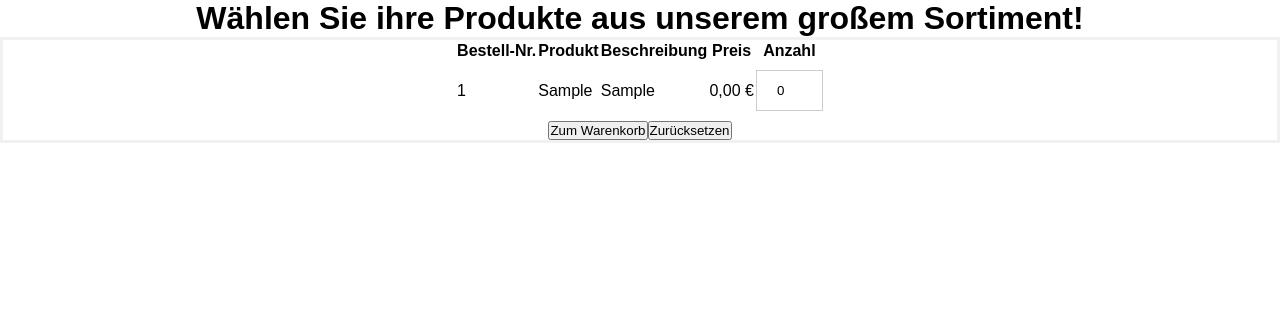
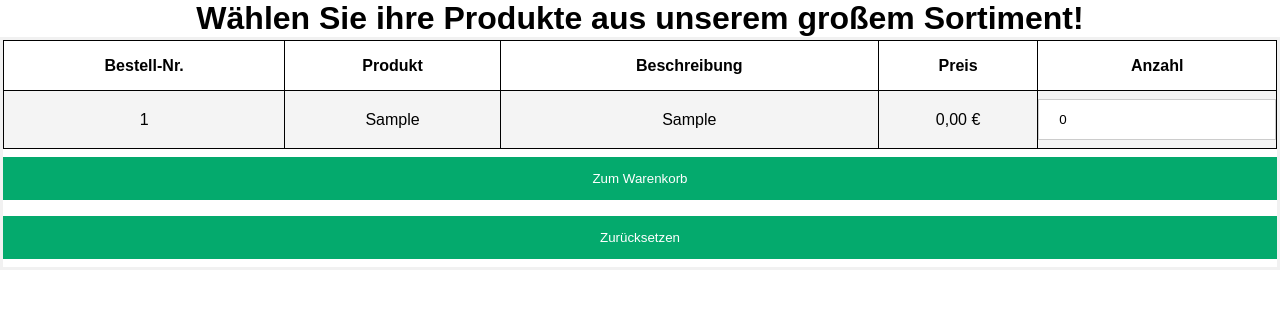
Before and after one commit to Valvyy/SAE-Projekt, a PHP site: page /pages/katalog.php in a window 1280 px wide. Shown: the part 77-386 px from the top of the page. Run offline with PHP 8.4, Linux system fonts and the light colour scheme; the visitor is signed in with stand-in values (Sample User, id 1); tables that the repository leaves empty or names only in its code hold one stand-in row (values such as "Sample post").

Commit message:
Redesign index.html & katalog.php

```diff
--- a/index.html
+++ b/index.html
@@ -25,9 +25,8 @@
     </nav>
 
     <div class="imgbox">
-        <p><b> Herzlich Willkommen </b></p>
-
         <img src="pictures/company2.jpeg" alt="Company2" class="center-fit">
+        <div class="hometext"><b >Herzlich Willkommen</b></div>
     </div>
 
 
--- a/pages/katalog.php
+++ b/pages/katalog.php
@@ -24,7 +24,7 @@
         {
             //DB-Verbindung
             $connection = mysqli_connect("localhost", "root");
-            mysqli_select_db($connection, "sae-projekt");
+            mysqli_select_db($connection, "i40_basis");
             //Definieren einer SQL-Query, um die Produkte zu bekommen
             $query = "SELECT * FROM produkt";
             $result = mysqli_query($connection, $query);
@@ -47,8 +47,8 @@
                 echo "<tr><td>".$prID."</td><td>".$prName."</td><td>".$prBeschr."</td><td>".$prPreis." €</td><td><input type='text' value=0 name='".$prID."' size='1'></td></tr>";
             }
             echo "</table>";
-            echo "<input type='submit' value='Zum Warenkorb'>";
-            echo "<input type='reset' value='Zurücksetzen'>";
+            echo "<input type='submit' value='Zum Warenkorb' class='but'>";
+            echo "<input type='reset' value='Zurücksetzen' class='but'>";
             echo "</form>";
             //Vollenden der Webseite
         }
--- a/style/style.css
+++ b/style/style.css
@@ -101,9 +101,64 @@
 .imgbox {
     display: grid;
     height: 100%;
+    position: relative;
+    text-align: center;
+    color: white;
 }
 .center-fit {
     max-width: 100%;
     max-height: 100vh;
     margin: auto;
+    filter: brightness(50%)
 }
+
+.hometext {
+    position: absolute;
+    top: 50%;
+    left: 50%;
+    transform: translate(-50%, -50%);
+    font-size: xx-large;
+  }
+
+  table {
+    width: 100%;
+    border-collapse: collapse;
+  }
+  table,
+  th,
+  td {
+    border: 1px solid black;
+  }
+  thead {
+    background-color: #1c87c9;
+    color: #ffffff;
+  }
+  th {
+    text-align: center;
+    height: 50px;
+  }
+
+  tr {
+      text-align: center;
+  }
+  tbody tr:nth-child(odd) {
+    background: #ffffff;
+  }
+  tbody tr:nth-child(even) {
+    background: #f4f4f4;
+  }
+
+  button, .but {
+    background-color: #04AA6D;
+    color: white;
+    padding: 14px 20px;
+    margin: 8px 0;
+    border: none;
+    cursor: pointer;
+    width: 100%;
+  }
+
+  /* Add a hover effect for buttons */
+  button:hover, .but:hover{
+    opacity: 0.8;
+  }
```
